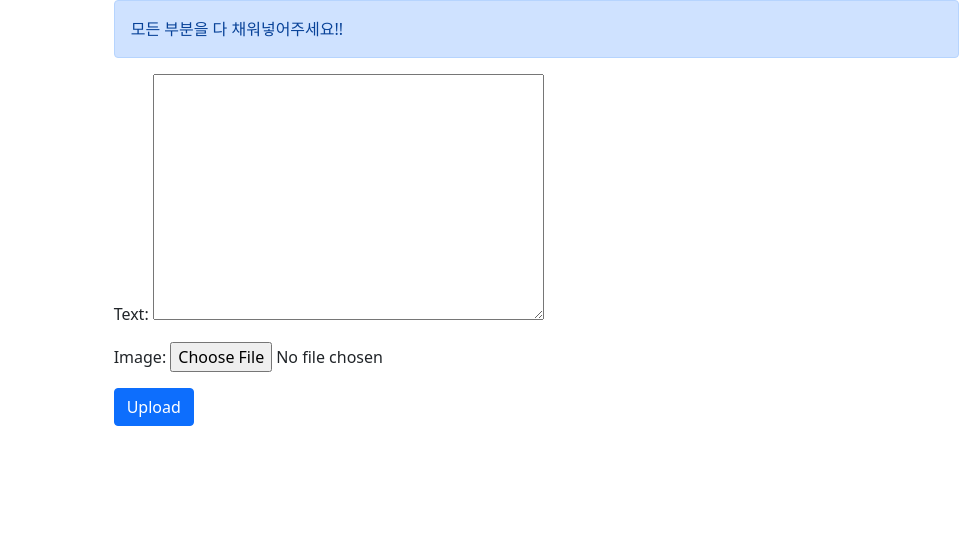
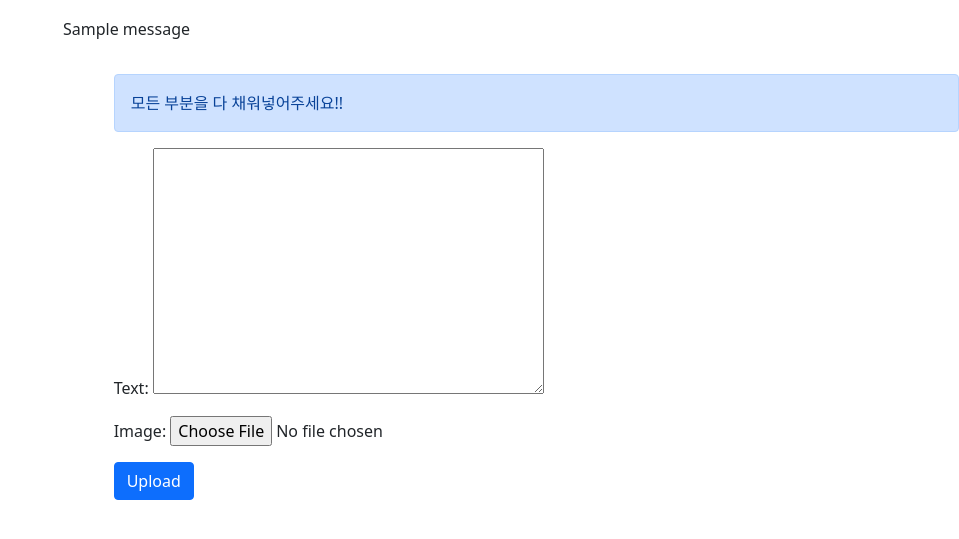
Before and after one commit to A-WOS/lightGram, a Django app: page /create/ in a window 1280 px wide. Shown: the part 56-595 px from the top of the page, without its empty margins (321-1280 px from the left). Run offline with Django 3.2, Linux system fonts and the light colour scheme; one stand-in notice (Sample message) is shown.

Commit message:
메시지 실행을 위해 messages.html을 만들고 base.html에 넣어주기

```diff
--- a/photo/templates/base.html
+++ b/photo/templates/base.html
@@ -8,8 +8,8 @@
     <link href="https://cdn.jsdelivr.net/npm/bootstrap@5.0.2/dist/css/bootstrap.min.css" rel="stylesheet" integrity="sha384-EVSTQN3/azprG1Anm3QDgpJLIm9Nao0Yz1ztcQTwFspd3yD65VohhpuuCOmLASjC" crossorigin="anonymous">
 </head>
 <body>
-
 {% include 'navbar.html' %}
+{% include 'messages.html' %}
 {% block content %}
 {% endblock %}
 {# javascript #}
--- /dev/null
+++ b/photo/templates/messages.html
@@ -0,0 +1,13 @@
+<div class="container">
+    {% if messages %}
+        <div class="row">
+            <div class="col"></div>
+            <div class="col-6">
+                {% for message in messages %}
+                    <div class="alert alert-{{ message.tag }}">{{ message }}</div>
+                {% endfor %}
+            </div>
+            <div class="col"></div>
+        </div>
+    {% endif %}
+</div>
```
